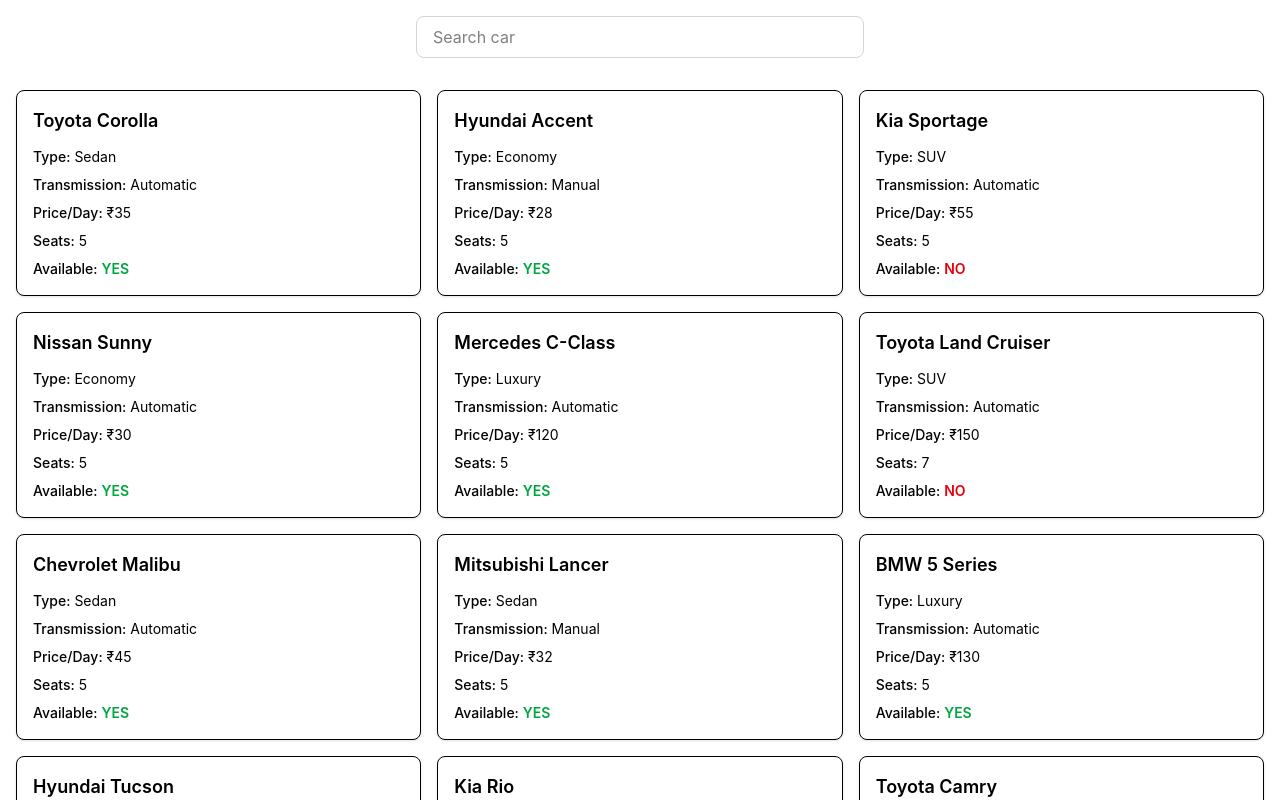
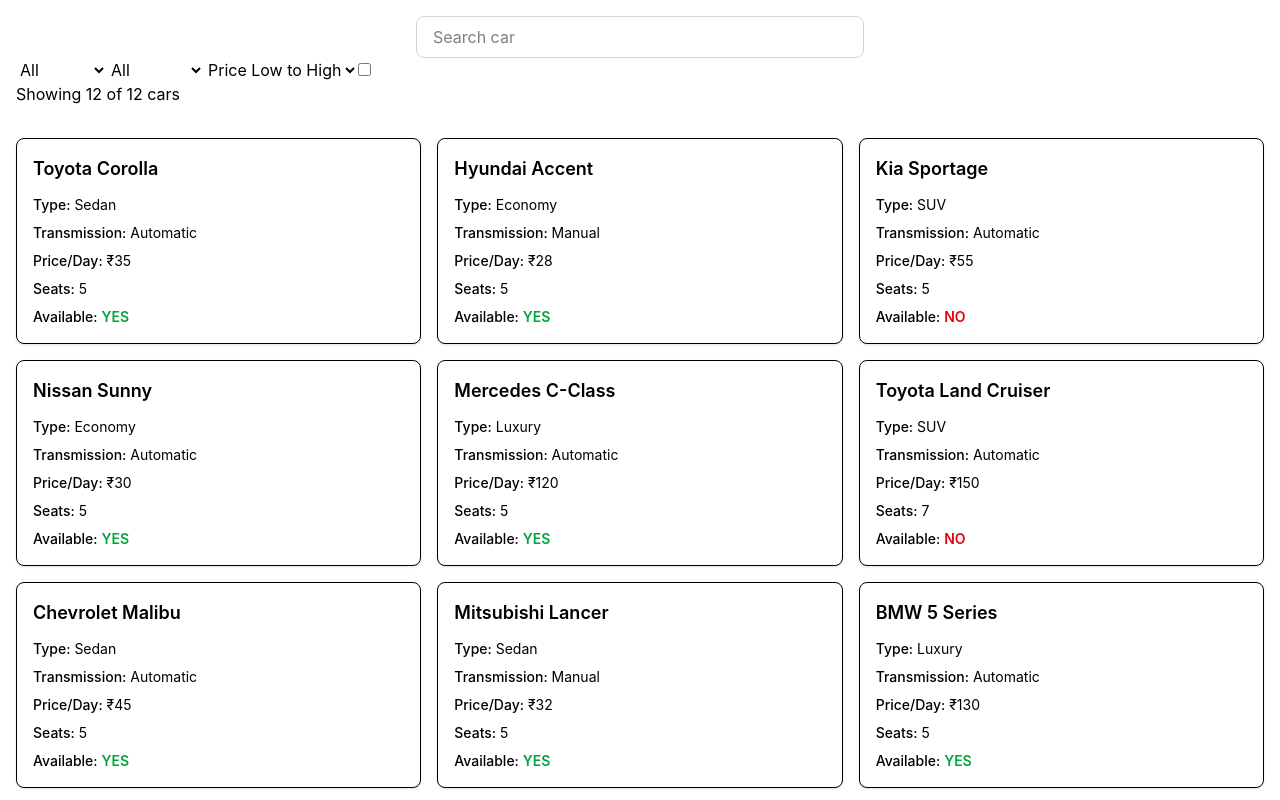
Before and after one commit to Anvitsinghal/Car-Browser-Searchable-Filterable-List-, a React (Vite) app: page / in a window 1280 px wide. Shown: the top 800 px of the page. Built offline with nearby package versions, Linux system fonts and the light colour scheme.

Commit message:
Added filters

```diff
--- a/src/App.jsx
+++ b/src/App.jsx
@@ -4,18 +4,40 @@
 function App(){
   const [data,setData]=useState(carsdata)
   const [search,setsearch]=useState("")
+  const [transmission,setTranismission]=useState("");
+  const [Type,setType]=useState("");
+  const [Available,setAvailable]=useState(false)
+  const [sortprice,selectsortprice]=useState("")
+  const [len,setlen]=useState(carsdata.length)
   useEffect(()=>{
-   if (search.trim() === "") {
+   if (search.trim() === ""&& transmission==""&&Type==""&& Available=="") {
     setData(carsdata);
     return;
 }
     const timer=setTimeout(() => {
         const query=search.trim().toLowerCase()
-        const filteredData = carsdata.filter((car) =>car.name.toLowerCase().includes(query));
-        setData(filteredData)
+        const filteredData = carsdata.filter((car) =>(car.name.toLowerCase().includes(query))&&
+      car.transmission.toLowerCase().includes(transmission.toLocaleLowerCase())&&car.type.toLowerCase().includes(Type.toLocaleLowerCase())&&car.available==Available
+      );
+      setlen(filteredData.length)
+      if (sortprice === "0") {
+    filteredData.sort((a, b) => a.pricePerDay - b.pricePerDay);
+}
+else if (sortprice === "1") {
+    filteredData.sort((a, b) => b.pricePerDay - a.pricePerDay);
+}
+     setData(filteredData)
     }, 300);
     return () => clearTimeout(timer);
-  },[search])
+  }, [search, transmission, Type, Available, sortprice])
+  const resetFilters = () => {
+    setsearch("");
+    setTranismission("");
+    setType("");
+    setAvailable(false);
+    selectsortprice("");
+};
+
   return (
     <>
 <div className="p-4">
@@ -26,8 +48,42 @@
     onChange={(e) => setsearch(e.target.value)}
     className="w-full max-w-md mx-auto block px-4 py-2 border border-gray-300 rounded-lg "
   />
+  <select onChange={(e)=>setType(e.target.value)}>--Type--
+    <option value="">All</option>
+    <option value="Economy">Economy</option>
+    <option value="Sedan">Sedan</option>
+    <option value="SUV">SUV</option>
+    <option value="Luxury">Luxury</option>
+  </select>
+
+   <select onChange={(e)=>setTranismission(e.target.value)}>--Type--
+      <option value="">All</option>
+    <option value="Automatic">Automatic</option>
+    <option value="Manual">Manual</option>
+
+  </select>
+    <select onChange={(e)=>selectsortprice(e.target.value)}>--Price--
+    <option value="0">Price Low to High</option>
+    <option value="1">Price High to Low</option>
+
+  </select>
+   <input
+  type="checkbox"
+  checked={Available}
+  onChange={(e) => setAvailable(e.target.checked)}
+/>
+   <div>{`Showing ${len} of ${carsdata.length} cars`}</div>
 </div>
+
      <div className="grid grid-cols-1 sm:grid-cols-2 lg:grid-cols-3 gap-4 p-4">
+    {data.length==0 &&  (
+        <>
+        <p>No cars found.</p>
+        <button onClick={resetFilters}>
+            Reset Filters
+        </button>
+        </>
+    )}
   {data?.map((value) => (
     <div
       key={value?.id}
```
